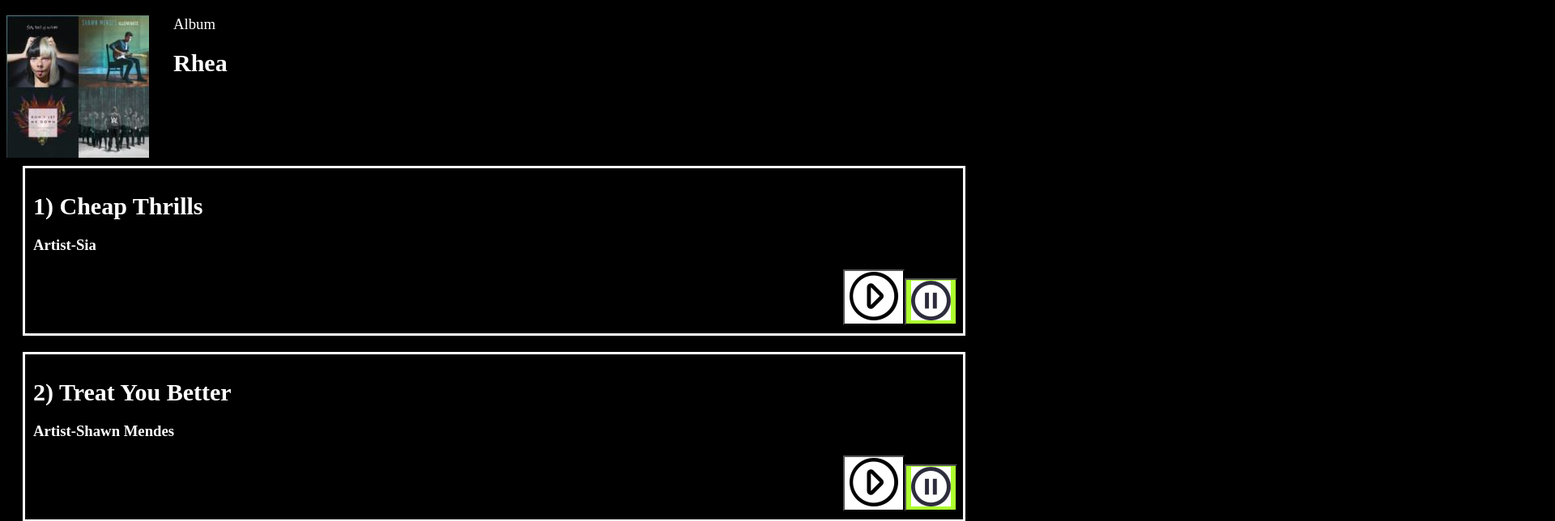
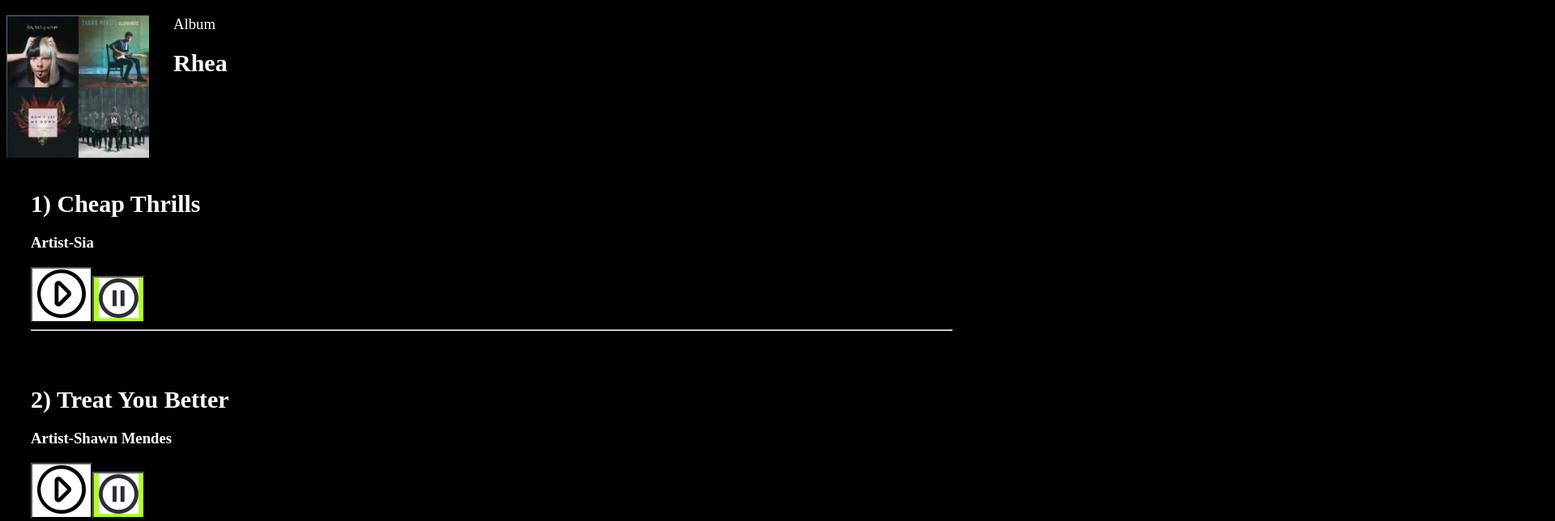
Before and after one commit to stupendoussuperpowers/summer-web-20, a React (Create React App) app in the folder my-summer-project/: page / in a window 1280 px wide. Shown: the top 644 px of the page at 81% size, 1920 px wide, since content can reach past the window. Built offline with nearby package versions, Linux system fonts and the light colour scheme.

Commit message:
little more style added

```diff
--- a/my-summer-project/public/styles.css
+++ b/my-summer-project/public/styles.css
@@ -4,7 +4,7 @@
     color: white;
 }
 .card{
-    border: solid;
+
     padding: 10px;
     margin: 20px;
     width: 90%;
@@ -23,6 +23,8 @@
 .pause{
     background-color: white;
 }
+
+
 .spotify{
     float: left;
     margin-right: 30px;
@@ -35,7 +37,6 @@
 .album{
     font-weight: 100;
 }
-.icon{
-    position: relative;
-    left: 1000px;
-}
+/* .icon{
+    float:right
+} */
--- a/my-summer-project/src/components/Card.jsx
+++ b/my-summer-project/src/components/Card.jsx
@@ -31,11 +31,9 @@
 <img   src={Pause} alt="Pause"></img>
 </button>
 </div>
+<hr></hr>
+</div>
 
-
-
-
-</div>
 }
 
 export default Card;
```
